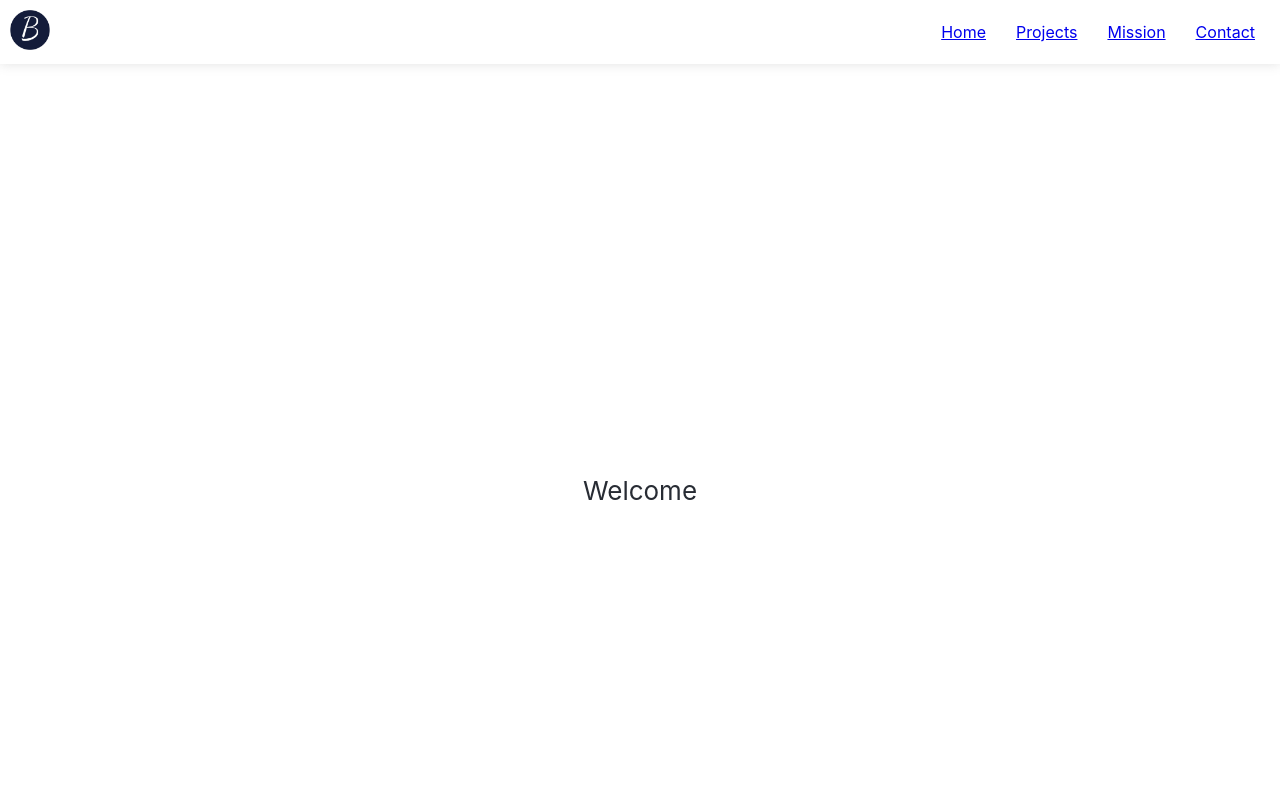
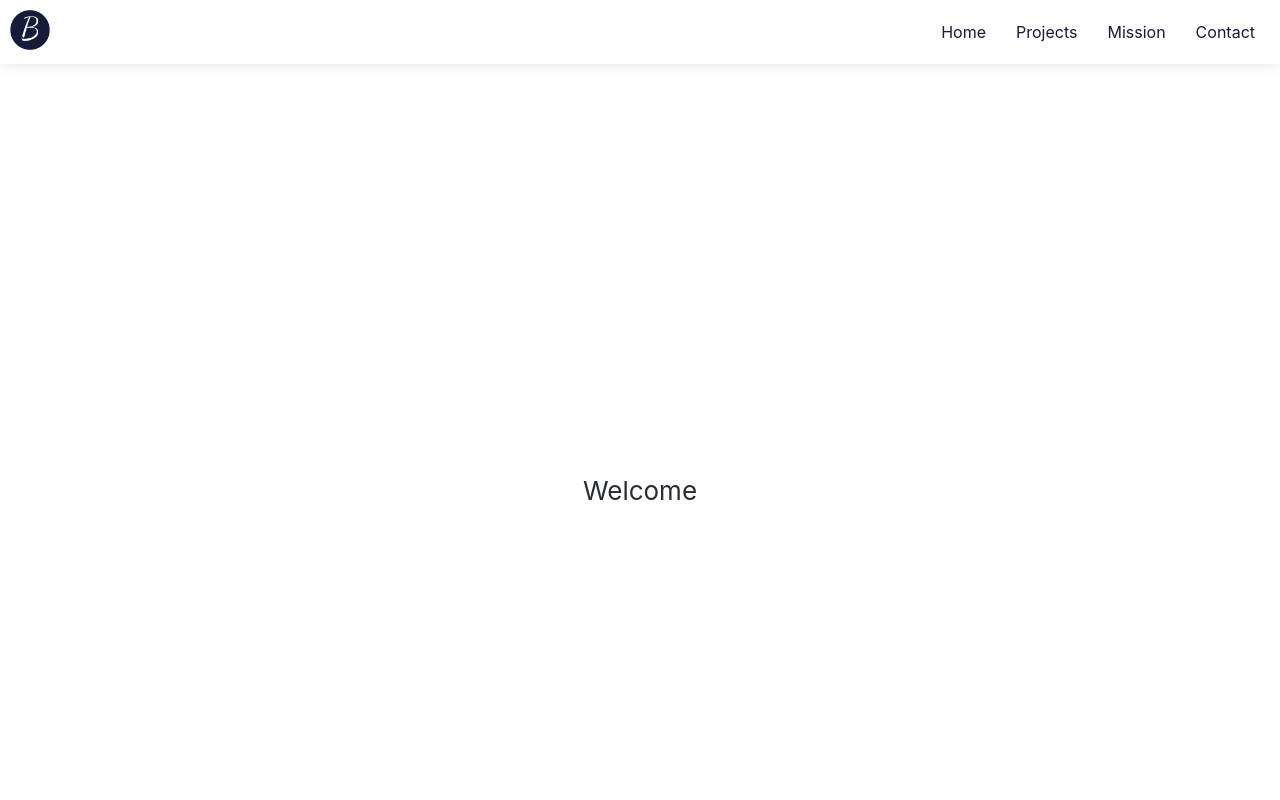
Before and after one commit to bryanakitchen/portfolio, a React (Create React App) app: page / in a window 1280 px wide. Shown: the top 800 px of the page. Built offline with nearby package versions, Linux system fonts and the light colour scheme.

Commit message:
add links and update header link styling

```diff
--- a/src/App.js
+++ b/src/App.js
@@ -1,15 +1,21 @@
-import Header from './Header/Header';
-import './App.css';
+import {
+  BrowserRouter as Router,
+  Route,
+  Switch
+} from 'react-router-dom';
+import Landing from './Landing/Landing.js';
 
 function App() {
   return (
     <>
-    <Header />
-    <div className="App">
-      <p className="App-header">
-        Welcome
-      </p>
-    </div>
+      <Router>
+        <Switch>
+          <Route exact path='/'
+           render={(routerProps) => <Landing
+            {...routerProps}/>}
+          />
+        </Switch>
+      </Router>
     </>
   );
 }
--- a/src/Header/Header.js
+++ b/src/Header/Header.js
@@ -5,14 +5,16 @@ export default function Header() {
     return (
         <div className='Header'>
             <div className="logo">
-                <img src='./logo.png' alt='logo with b' />
+                <a href='/'>
+                    <img src='./logo.png' alt='logo with b' />
+                </a>
             </div>
 
             <div className="nav">
                 <a href='/'>Home</a>
-                <a href='/'>Projects</a>
-                <a href='/'>Mission</a>
-                <a href='/'>Contact</a>
+                <a href='#projects'>Projects</a>
+                <a href='#mission'>Mission</a>
+                <a href='#contact'>Contact</a>
             </div>
         </div>
     )
--- a/src/Header/Header.scss
+++ b/src/Header/Header.scss
@@ -10,6 +10,7 @@
 
         img {
             height: 40px;
+            cursor: pointer;
         }
 
         // p {
@@ -31,14 +32,21 @@
         a {
             padding: 0px 10px;
             margin: 0px 5px;
+            text-decoration: none;
         }
     }
 
-    .nav:hover a {
+    a {
+        text-decoration: none;
+        color: #141c3a;
+    }
 
-        // span {
-            cursor: pointer;
-            border-bottom: solid 1px #141c3a;
-        // }
+    a:hover {
+        text-decoration: underline;
     }
+
+    a:hover span {
+        text-decoration: none;
+    }
+
 }
--- a/src/Landing/Landing.js
+++ b/src/Landing/Landing.js
@@ -1,5 +1,5 @@
-import './Landing.css';
 import Header from '../Header/Header';
+import './Landing.scss';
 
 function Landing() {
   return (
@@ -9,6 +9,9 @@ function Landing() {
       <p className="Landing-header">
         Welcome
       </p>
+        <div id="projects">Projects</div>
+        <div id="mission">Mission</div>
+        <div id="contact">Mission</div>
     </div>
     </>
   );
--- a/src/App.css
+++ b/src/Landing/Landing.scss
@@ -1,8 +1,8 @@
-.App {
+.Landing {
   text-align: center;
 }
 
-.App-header {
+.Landing-header {
   min-height: 100vh;
   display: flex;
   flex-direction: column;
--- a/src/index.css
+++ b/src/index.css
@@ -1,6 +1,6 @@
 body, html {
   width: 100%;
-height: 100vh;
+  height: 100vh;
   padding: 0;
   margin: 0;
   box-sizing: border-box;
```
